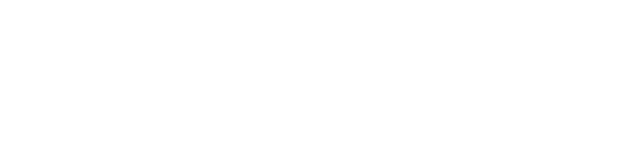
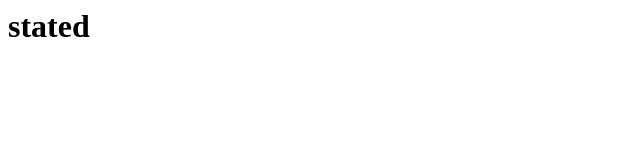
Before and after one commit to hiraarif-13/testGit, a plain HTML site: page index.html in a window 1280 px wide. Shown: the whole page, without its empty margins (0-640 px from the left). Drawn offline with Linux system fonts and the light colour scheme.

Commit message:
Update index.html

```diff
--- a/index.html
+++ b/index.html
@@ -2,6 +2,7 @@
 	<head>
 	</head>
 	<body>
+		<h1>stated</h1>
 	</body>
 
 </html>
```
